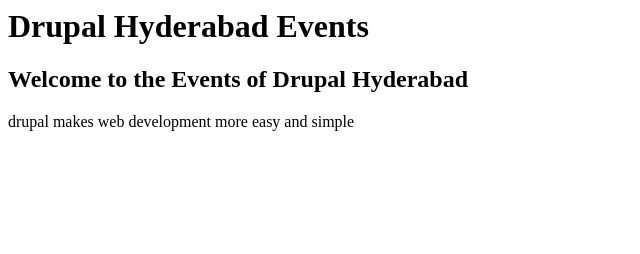
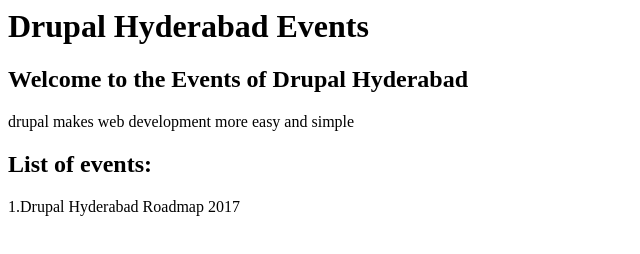
Before and after one commit to fatimauser/drupalhyderabad.github.io, a plain HTML site: page events.html in a window 1280 px wide. Shown: the whole page, without its empty margins (0-640 px from the left). Drawn offline with Linux system fonts and the light colour scheme.

Commit message:
added list of events

```diff
--- a/events.html
+++ b/events.html
@@ -5,5 +5,9 @@
 <body>
 <h2> Welcome to the Events of Drupal Hyderabad</h2>
   <p>drupal makes web development more easy and simple</p>
+  <h2>List of events:
+  </h2>
+  <p>1.Drupal Hyderabad Roadmap 2017
+  </p>
 </body>
 </html>
```
